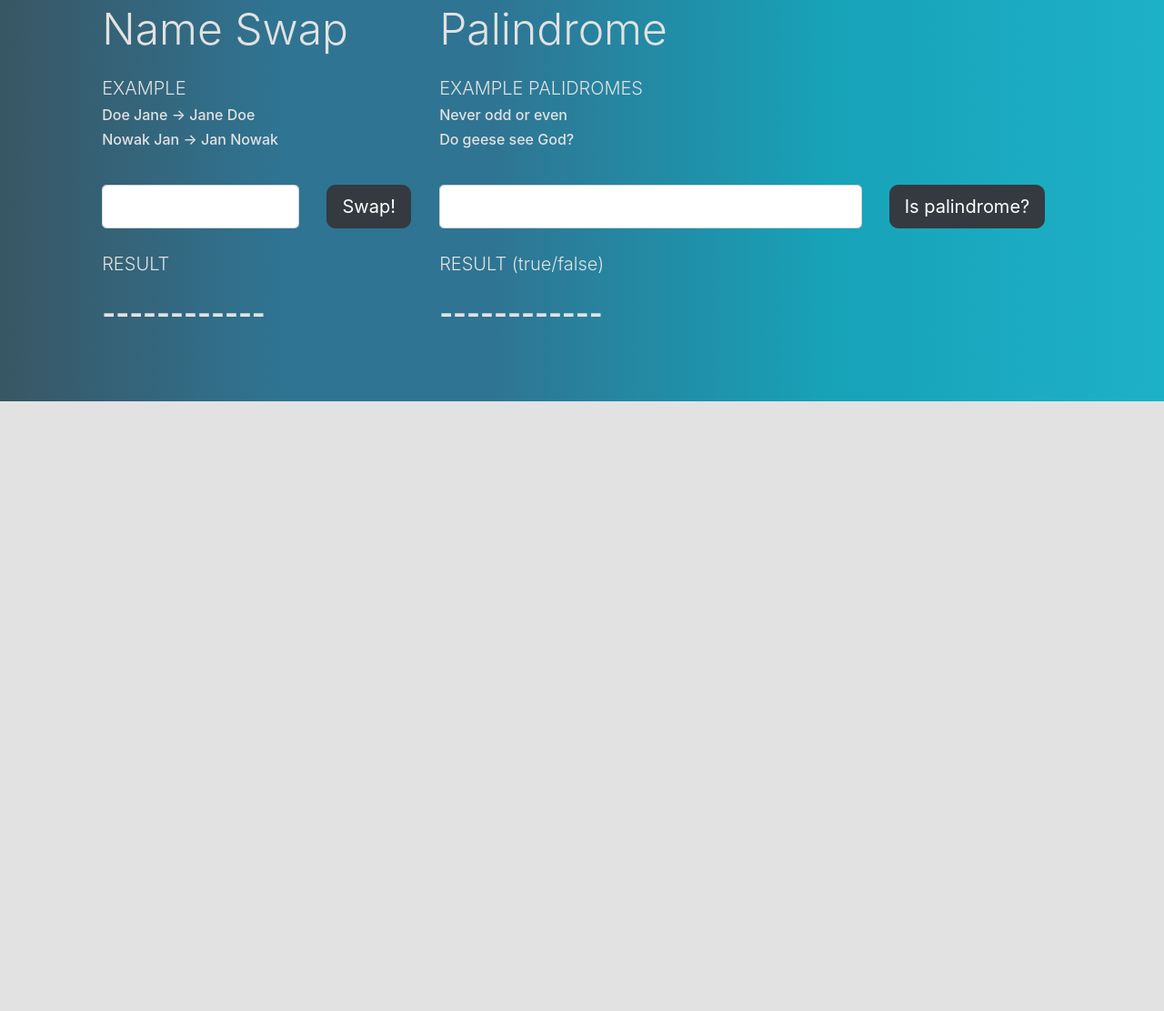
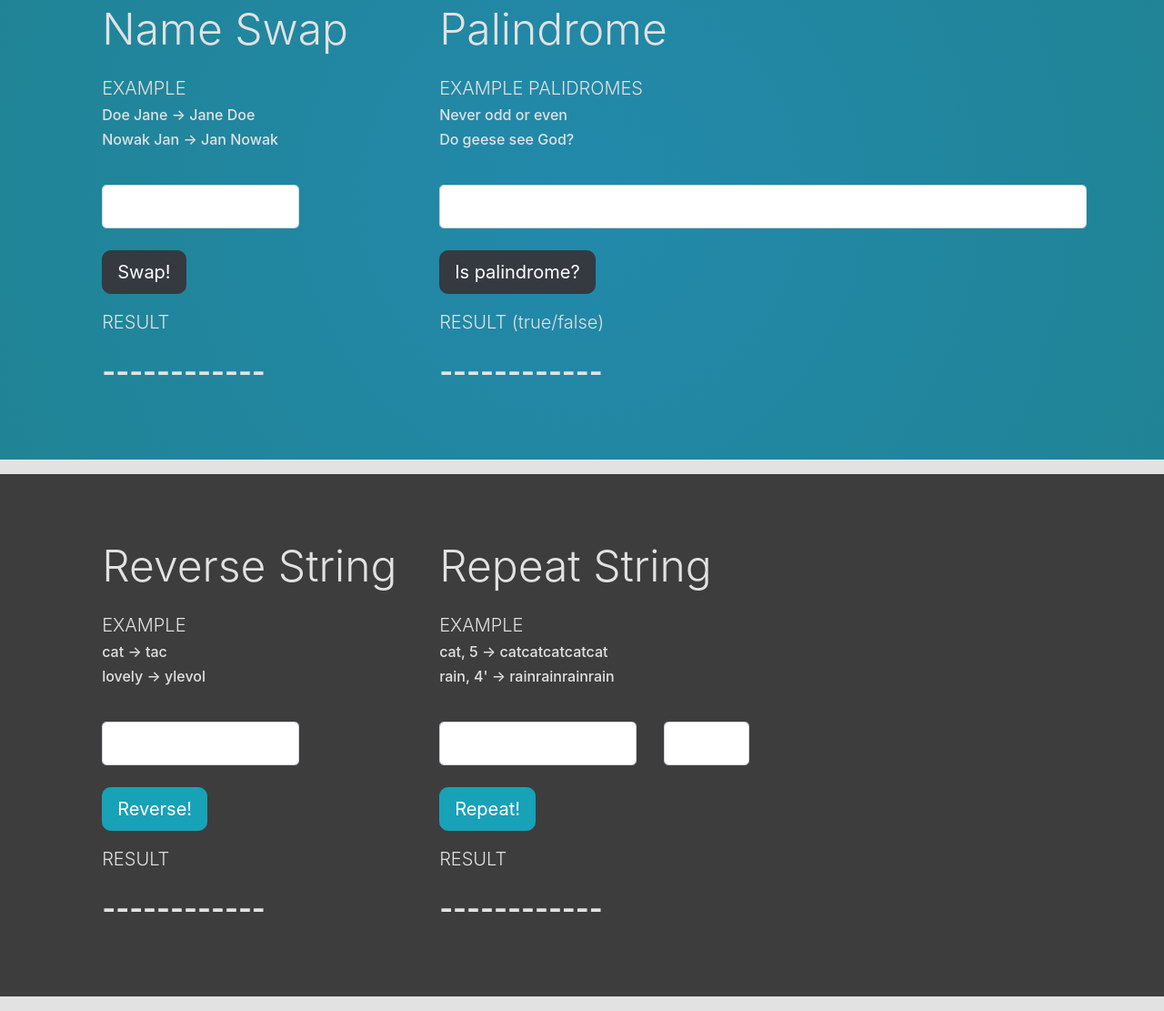
Before and after one commit to YunaAnn/JavaScriptAlgorithms, a plain HTML site: page index.html in a window 1280 px wide. Shown: the part 463-1574 px from the top of the page at 91% size. Before the commit the page ends 920 px from the top, so only its background shows below. Drawn offline with nearby package versions, Linux system fonts and the light colour scheme.

Commit message:
Algorithms - Reverse String, Repeat String

```diff
--- a/algorithms.js
+++ b/algorithms.js
@@ -39,3 +39,52 @@ function palindrome()
 
     document.getElementById("palindromeResult").innerHTML = palindromeResult;
 }
+
+function reverseString()
+{
+    //EXAMPLE:
+    //1. cat, 5 -> catcatcatcatcat
+    //2. rain, 4' -> rainrainrainrain
+
+    var reverseString = document.getElementById("reverseString").value;
+
+    var reverseStringResult = reverseString.split('').reverse().join('');
+    document.getElementById("reverseStringResult").innerHTML = reverseStringResult;
+
+}
+
+
+function repeatString()
+{
+    //EXAMPLE
+    //'cat', 5 -> 'catcatcatcatcat'
+    //'rain, 4' -> 'rainrainrainrain'
+
+    var str = document.getElementById("repeatStringString").value;
+    var num = document.getElementById("repeatStringNumber").value;
+
+    var finalString = '';
+
+    if(num <= 0)
+    {
+        finalString = ' Error. Incorrect data. ';
+    }
+
+    //for loop
+    for (var index = 1; index <=num; index++)
+    {
+        finalString += str;
+    }
+
+    //or while loop
+    /*
+    while (num > 0)
+    {
+        finalString += str;
+        num--;
+    }
+    */
+
+    document.getElementById("repeatStringResult").innerHTML = finalString;
+
+}
--- a/css/main.css
+++ b/css/main.css
@@ -20,7 +20,7 @@ strong
     padding-bottom: 2rem;
 }
 
-.description
+.by
 {
     padding-bottom:1.5rem;
 }
@@ -28,8 +28,17 @@ strong
 /*-----------------------------------------*/
 .blue-container
 {
-    background: rgb(52,82,96);
-    background: linear-gradient(90deg, rgba(52,82,96,0.9724264705882353) 0%, rgba(47,116,146,1) 24%, rgba(47,116,146,1) 42%, rgba(23,162,184,1) 71%, rgba(29,177,200,1) 100%);
+    background: rgb(34,137,171);
+    background: radial-gradient(circle, rgba(34,137,171,1) 0%, rgba(32,132,149,1) 100%);
+    color: #e2e2e2;
+    padding: 3rem 0 3rem 0;
+    margin-bottom:1rem;
+}
+
+.grey-container
+{
+    background: rgb(61,61,61);
+    background: radial-gradient(circle, rgba(61,61,61,1) 0%, rgba(61,61,61,1) 100%);
     color: #e2e2e2;
     padding: 3rem 0 3rem 0;
     margin-bottom:1rem;
@@ -40,7 +49,7 @@ strong
     padding-left:1.7rem;
 }
 
-.col-4, .col-8
+.col-4, .col-8, .col-12
 {
     margin: 1.5rem 0 1.5rem 0;
 }
@@ -52,6 +61,19 @@ strong
 }
 
 .blue-container h6
+{
+    font-size: 1rem;
+    font-weight: 500;
+    line-height: 1.2;
+}
+
+.grey-container h1
+{
+    font-size: 3rem;
+    padding-bottom: 1rem;
+}
+
+.grey-container h6
 {
     font-size: 1rem;
     font-weight: 500;
@@ -74,4 +96,9 @@ strong
     border-radius: .6rem;
 }
 
+#btn-space
+{
+    margin-bottom: 1rem;
+}
+
 /*-----------------------------------------*/
--- a/index.html
+++ b/index.html
@@ -16,9 +16,9 @@
     <div class = "container">
         <div class="jumbotron">
             <h1 class="display-4"> JavaScript Algorithms </h1>
-            <p class="lead"> Algorithms: Name Swap, Palindrome  </p>
+            <p class="lead" id="description"> Algorithms: Name Swap, Palindrome, Reverse String, Repeat String  </p>
             <hr class="my-4">
-            <p class="description"> By YunaAnn </p>
+            <p class="by"> By YunaAnn </p>
             <a href="https://github.com/YunaAnn/JavaScriptAlgorithms"><button type="button" class="btn btn-info btn-lg"> Code </button></a>
             <a href="https://github.com/YunaAnn"><button type="button" class="btn btn-outline-info btn-lg"> Github profile </button></a>
           </div>
@@ -37,12 +37,10 @@
                         </div>
                         <div class="row">
                             <div class="col-8">
-                                <input class="form-control form-control-lg" type="text" id="nameSwap" name="nameswap">
-                            </div>
-                            <div class="col-4">
-                                <button onclick="nameSwap()" class="btn btn-dark btn-lg"> Swap! </button>
+                                <input class="form-control form-control-lg" type="text" id="nameSwap" name="nameSwap">
                             </div>
                         </div>
+                        <button id="btn-space" onclick="nameSwap()" class="btn btn-dark btn-lg"> Swap! </button>
                         <p class="lead"> RESULT </p>
                         <strong id="swapNameResult"> ------------ </strong>
                     </div>
@@ -54,16 +52,60 @@
                             <h6> Do geese see God? </h6>
                         </div>
                         <div class="row">
-                            <div class="col-8">
+                            <div class="col-12">
                                 <input class="form-control form-control-lg" type="text" id="palindrome" name="palindrome">
                             </div>
-                            <div class="col-4">
-                                <button onclick="palindrome()" class="btn btn-dark btn-lg"> Is palindrome? </button>
-                            </div>
                         </div>
+                        <button id="btn-space" onclick="palindrome()" class="btn btn-dark btn-lg"> Is palindrome? </button>
                         <p class="lead"> RESULT (true/false) </p>
                         <strong id="palindromeResult"> ------------ </strong>
                     </div>
+                </div>
+            </div>
+        </div>
+    </div>
+
+    <div class="grey-container">
+        <div class = "container">
+            <div class="algorithms">
+                <div class="row">
+                    <div class="col-4">
+                        <div class="example">
+                            <h1 class="display-4"> Reverse String </h1>
+                            <h3 class="lead"> EXAMPLE </h3>
+                            <h6> cat -> tac </h6>
+                            <h6> lovely -> ylevol </h6>
+                        </div>
+                        <div class="row">
+                            <div class="col-8">
+                                <input class="form-control form-control-lg" type="text" id="reverseString" name="reverseString">
+                            </div>
+                        </div>
+                        <button id="btn-space" onclick="reverseString()" class="btn btn-info btn-lg"> Reverse! </button>
+                        <p class="lead"> RESULT </p>
+                        <strong id="reverseStringResult"> ------------ </strong>
+                    </div>
+
+                    <div class="col-4">
+                        <div class="example">
+                            <h1 class="display-4"> Repeat String </h1>
+                            <h3 class="lead"> EXAMPLE </h3>
+                            <h6> cat, 5 -> catcatcatcatcat </h6>
+                            <h6> rain, 4' -> rainrainrainrain </h6>
+                        </div>
+                        <div class="row">
+                            <div class="col-8">
+                                <input class="form-control form-control-lg" type="text" id="repeatStringString" name="repeatStringString">
+                            </div>
+                            <div class="col-4">
+                                <input class="form-control form-control-lg" type="number" min="1" step="1" id="repeatStringNumber" name="repeatStringNumber">
+                            </div>
+                        </div>
+                        <button id="btn-space" onclick="repeatString()" class="btn btn-info btn-lg"> Repeat! </button>
+                        <p class="lead"> RESULT </p>
+                        <strong id="repeatStringResult"> ------------ </strong>
+                    </div>
+
                 </div>
             </div>
         </div>
```
Also changed, not shown: 1 other file.
